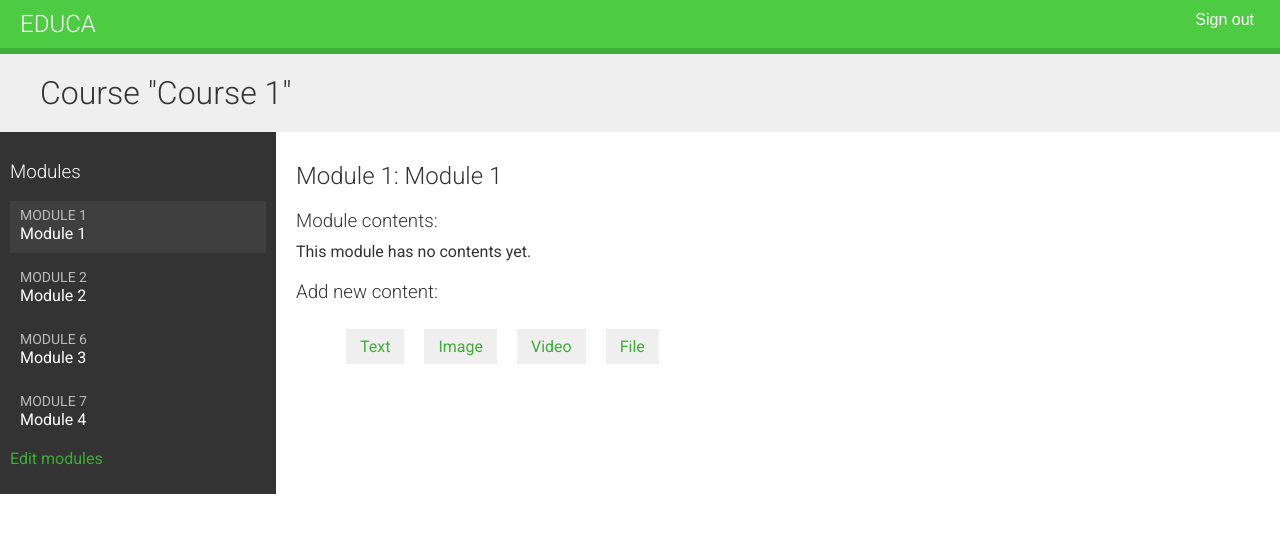
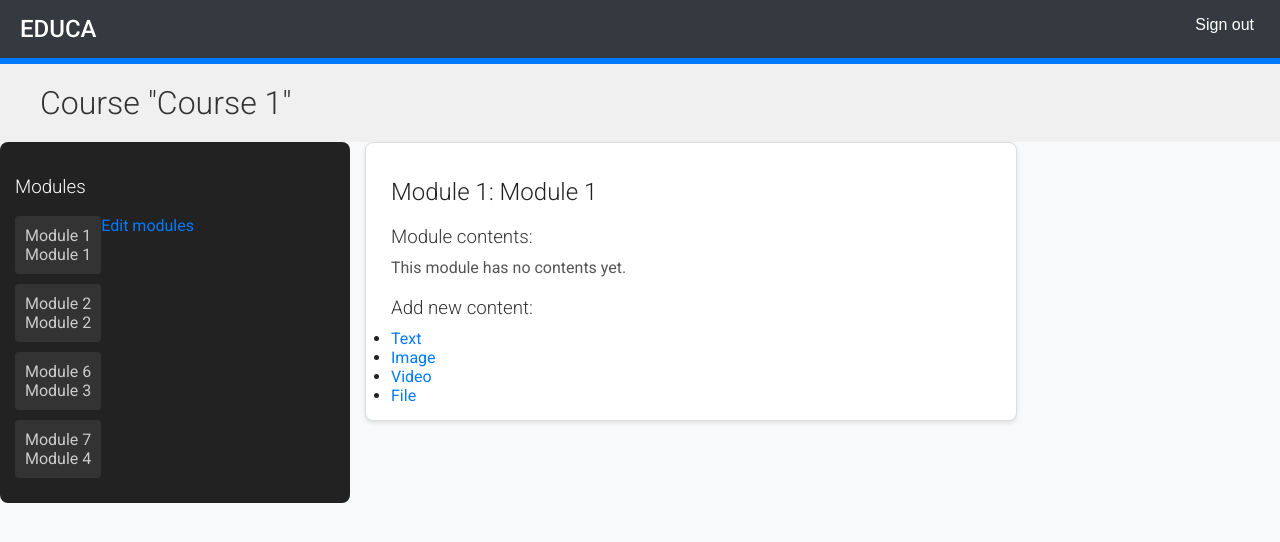
Before and after one commit to programmingwithjerry/e-learning_platform, a Django app: page /course/module/1/ in a window 1280 px wide; the page is wider, and only the part inside the window is pictured. Shown: the top 542 px of that part. Run offline with Django 5.2, Linux system fonts and the light colour scheme; a user stored in the database is signed in; data comes from the database, SQL or seed files in the repository; data that the repository does not hold is empty.

Commit message:
More beautiful css

```diff
--- a/e-learn/educa/courses/static/css/base.css
+++ b/e-learn/educa/courses/static/css/base.css
@@ -1,328 +1,219 @@
 @import url(//fonts.googleapis.com/css?family=Roboto:500,300,400);
 
 body {
-    margin:0;
-    font-family:'Roboto', sans-serif;
-    font-weight:400;
-    color:#333;
+    margin: 0;
+    font-family: 'Roboto', sans-serif;
+    font-weight: 400;
+    color: #222;
+    background-color: #f8f9fa;
 }
 
 a {
-    color:#3fad37;
-    text-decoration:none;
+    color: #007bff;
+    text-decoration: none;
+}
+
+a:hover {
+    color: #0056b3;
+    text-decoration: underline;
 }
 
 ul {
-    float:left;
+    float: left;
+    margin: 0;
+    padding: 0;
 }
 
 h1, h2, h3, h4, h5, h6 {
-    font-family:'Roboto', sans-serif;
-    font-weight:300;
+    font-family: 'Roboto', sans-serif;
+    font-weight: 300;
 }
 
 h1 {
-    background:#efefef;
-    width:100%;
-    overflow:auto;
-    padding:20px 0 20px 40px;
-    margin:0;
+    background: #f0f0f0;
+    color: #333;
+    width: 100%;
+    overflow: auto;
+    padding: 20px 40px;
+    margin: 0;
 }
 
 .module {
-    padding:10px 20px;
-    float:left;
-    width:600px;
+    padding: 15px 25px;
+    float: left;
+    width: 600px;
+    background-color: #fff;
+    border: 1px solid #ddd;
+    border-radius: 8px;
+    box-shadow: 0 2px 4px rgba(0, 0, 0, 0.1);
+    margin-bottom: 20px;
 }
 
 .module h3 {
-    margin:20px 0 0;
-    padding:0;
-    width:100%;
+    margin: 20px 0 10px;
+    padding: 0;
+    width: 100%;
+    color: #333;
 }
 
 .module p {
-    margin:10px 0 20px;
-    width:100%;
-    float:left;
+    margin: 10px 0 20px;
+    color: #555;
 }
 
 #header {
-    background:#4dcc43;
-    overflow:auto;
-    padding:10px 20px;
-    border-bottom:6px solid #3fad37;
+    background: #343a40;
+    overflow: auto;
+    padding: 15px 20px;
+    border-bottom: 6px solid #007bff;
 }
 
 #header .logo {
-    text-decoration:none;
-    font-family:'Roboto', sans-serif;
-    font-weight:300;
-    text-transform:uppercase;
-    font-size:24px;
-    color:#fff;
-    float:left;
+    text-decoration: none;
+    font-family: 'Roboto', sans-serif;
+    font-weight: 500;
+    text-transform: uppercase;
+    font-size: 24px;
+    color: #fff;
+    float: left;
 }
 
 #header a {
-    color:#fff;
+    color: #fff;
 }
 
 #header .menu {
-    list-style:none;
-    float:right;
-    margin:0;
-    padding:0;
+    list-style: none;
+    float: right;
+    margin: 0;
+    padding: 0;
 }
 
 #header button {
-    background:transparent;
-    border:0;
-    color:#fff;
-    font-size:16px;
+    background: transparent;
+    border: 0;
+    color: #fff;
+    font-size: 16px;
+    cursor: pointer;
+}
+
+#header button:hover {
+    color: #007bff;
 }
 
 .contents {
-    width:20%;
-    padding:10px;
-    float:left;
-    background:#333;
+    width: 25%;
+    padding: 15px;
+    float: left;
+    background: #222;
     color: #fff;
-    font-family:'Roboto', sans-serif;
+    border-radius: 8px;
+    margin-right: 15px;
 }
 
 .contents ul {
-    list-style:none;
-    margin:0;
-    padding:0;
-    width:100%;
+    list-style: none;
+    margin: 0;
+    padding: 0;
 }
 
 .contents ul li {
-    margin:0 0 10px 0;
-    padding:4px 10px 10px;
-    overflow:auto;
-    cursor:move;
-}
-
-.contents ul li.selected {
-    background:#3f3f3f;
+    margin: 0 0 10px;
+    padding: 10px;
+    background: #333;
+    color: #ccc;
+    border-radius: 4px;
+    cursor: pointer;
+    transition: background 0.3s;
 }
 
 .contents ul li:hover {
-    background:#3f3f3f;
-}
-
-.contents ul li.placeholder {
-  background: #333;
-  border:1px dashed #ccc;
-  padding:0;
-  margin:10px 0;
-}
-
-.contents ul span {
-    text-transform:uppercase;
-    color:#bbb;
-    font-size:14px;
+    background: #444;
+    color: #fff;
 }
 
 .contents ul a {
-    display:block;
-    color:#fff;
-    text-decoration:none;
+    display: block;
+    color: inherit;
+    text-decoration: none;
 }
 
 .contents ul a:hover {
-    color:#4dcc43;
-    cursor:move;
-}
-
-ul.content-types li {
-    list-style:none;
-    float:left;
-    margin:10px;
-    background:#efefef;
-    padding:8px 14px;
-}
-
-.hidden {
-    display:none;
-}
-
-form p {
-    overflow:auto;
-}
-
-.errorlist {
-    color:#ae2c2c;
-    margin:0;
-}
-
-label {
-    float:left;
-    clear:both;
-    margin:0 0 8px 0;
+    color: #007bff;
 }
 
 input, select, textarea {
-    border:1px solid #ccc;
-    border-bottom:3px solid #ccc;
-    padding:8px 12px;
-    font-size:16px;
-    font-family:'Roboto', sans-serif;
-    float:left;
-    clear:both;
-    width:300px;
-}
-
-textarea {
-    height:80px;
-}
-
-select {
-    width:324px;
+    border: 1px solid #ccc;
+    border-radius: 4px;
+    padding: 10px;
+    font-size: 16px;
+    font-family: 'Roboto', sans-serif;
+    width: 100%;
+    margin-bottom: 10px;
 }
 
 input[type=submit], a.button {
-    border-radius:5px;
-    background:#4dcc43;
-    color:#fff;
-    font-size:16px;
-    text-transform:uppercase;
-    border:none;
-    padding:10px 20px;
-    margin:20px 0;
-}
-
-a.secondary-button {
-    border:3px solid #4dcc43;
-    padding:10px 20px;
-    margin:10px 0;
+    border-radius: 4px;
+    background: #007bff;
+    color: #fff;
+    font-size: 16px;
+    text-transform: uppercase;
+    border: none;
+    padding: 10px 20px;
+    cursor: pointer;
 }
 
 input[type=submit]:hover, a.button:hover {
-    background:#3fad37;
-}
-
-ul#course-modules {
-    list-style:none;
-    overflow:auto;
-}
-
-ul#course-modules textarea {
-    width:600px;
-    height:120px;
-}
-
-ul#course-modules li {
-    padding:20px;
-    overflow:auto;
-    cursor:move;
-    user-select:none;
-}
-
-ul#course-modules li:nth-child(even) {
-    background:#efefef;
-}
-
-ul#course-modules li:hover {
-    background:#ccc;
-}
-
-#module-contents div {
-    padding:10px 20px;
-    border:1px solid #ccc;
-    background:#fff
-}
-
-#module-contents div.placeholder {
-  border:1px dashed #ccc;
-}
-
-#module-contents form {
-    margin:0;
-    padding:0;
-}
-
-#module-contents input[type=submit] {
-    color:#3fad37;
-    background:none;
-    margin:-20px 0 0;
-    padding:0;
-    float:left;
-    text-transform:none;
-}
-
-#module-contents div:hover {
-    cursor:move;
-}
-
-.course-info {
-    border:1px solid #ccc;
-    padding:0 20px;
-    margin-bottom:10px;
-    width:400px;
-    overflow:auto;
-}
-
-.course-info a {
-    margin-right:10px;
-}
-
-.helptext {
-    color:#ccc;
-    padding-left:20px;
+    background: #0056b3;
 }
 
 #chat {
     top: 64px;
-    bottom:0;
-    position:fixed;
-    width:100%;
-    overflow-y:scroll;
-    padding-bottom:150px;
+    bottom: 0;
+    position: fixed;
+    width: 100%;
+    overflow-y: auto;
+    padding-bottom: 150px;
+    background: #f8f9fa;
+    border-top: 1px solid #ddd;
 }
 
 #chat .message {
-    background:#efefef;
-    padding:10px 20px;
-    border-radius:4px;
-    width:auto;
-    display:inline;
-    float:left;
-    margin:10px 10px 0;
-    min-width:440px;
-    clear:both;
+    background: #fff;
+    padding: 15px 20px;
+    border-radius: 8px;
+    width: auto;
+    display: inline-block;
+    float: left;
+    margin: 10px;
+    box-shadow: 0 2px 4px rgba(0, 0, 0, 0.1);
 }
 
 #chat .message.me {
-    display:inline;
-    float:right;
-    background:#DCEDE0;
-    color:#56A668;
+    float: right;
+    background: #d4edda;
+    color: #155724;
 }
 
 #chat .date {
-    color:#aaa;
-    font-style:italic;
-    font-size:12px;
+    color: #888;
+    font-style: italic;
+    font-size: 12px;
 }
 
 #chat-input {
-    position:absolute;
-    bottom:0;
-    background:#efefef;
-    width:100%;
-    padding-top:20px;
+    position: fixed;
+    bottom: 0;
+    background: #fff;
+    width: 100%;
+    padding: 15px 20px;
+    border-top: 1px solid #ddd;
 }
 
 #chat-input input {
-    width:96%;
-    position:left;
-    float:left;
-    display:inline;
-    margin-left:2%;
-    margin-right:2%;
-    padding-left:0;
-    padding-right:0;
+    width: 96%;
+    margin: 0 auto;
+    padding: 10px;
+    border: 1px solid #ccc;
+    border-radius: 4px;
 }
```
